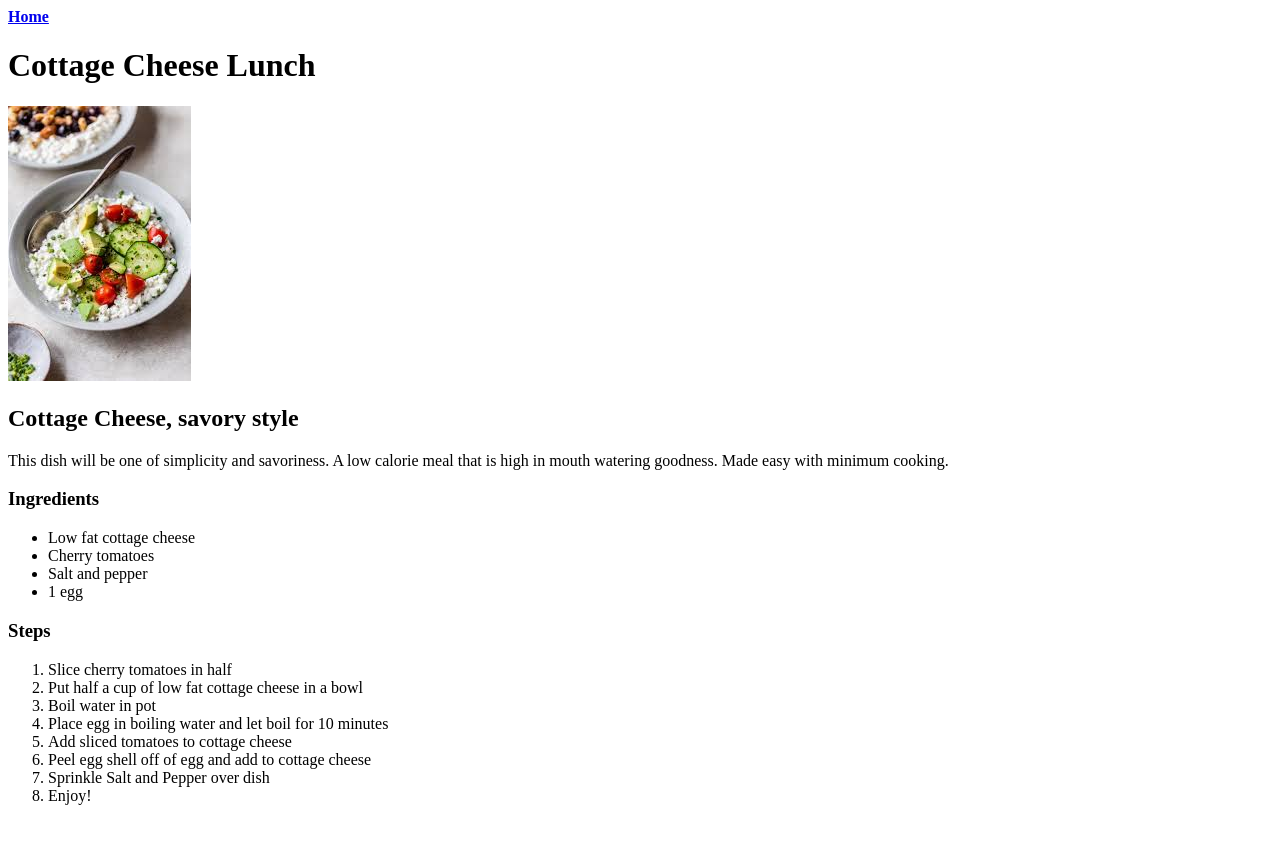
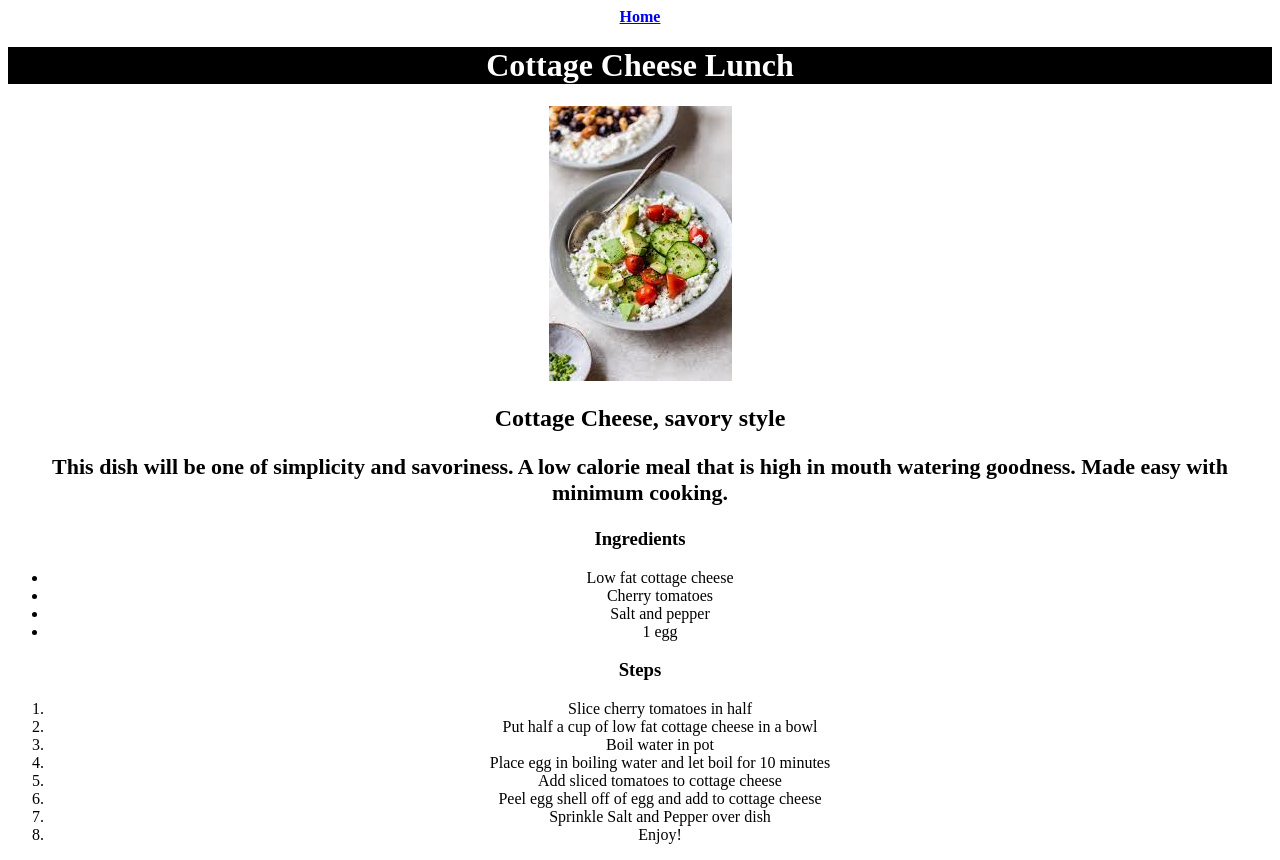
Before and after one commit to vick-q/odin-recipesProj, a plain HTML site: page recipes/CottageCheeseLunch.html in a window 1280 px wide. Before the commit the page ends 821 px from the top, so only its background shows below. Drawn offline with Linux system fonts and the light colour scheme.

Commit message:
adds stylesheet to recipe

```diff
--- a/recipes/CottageCheeseLunch.html
+++ b/recipes/CottageCheeseLunch.html
@@ -3,19 +3,20 @@
     <head>
         <meta charset="utf-8">
         <title>Cottage Cheese Lunch</title>
+        <link rel="stylesheet" href="style.css">
     </head>
 
     <body>
         <a href="../index.html"><strong>Home</strong></a>
 
-        <h1>
+        <h1 class="head">
             Cottage Cheese Lunch
         </h1>
 
         <img src="../images/CottageCheese.jpg" alt="A savory bowl of cottage cheese">
 
         <h2>Cottage Cheese, savory style</h2>
-            <p>
+            <p class="para">
                 This dish will be one of simplicity and savoriness. A low calorie meal
                 that is high in mouth watering goodness. Made easy with minimum cooking.
             </p>
--- /dev/null
+++ b/recipes/style.css
@@ -0,0 +1,13 @@
+body {
+    text-align: center;
+}
+
+.head {
+    background-color: black;
+    color: white;
+}
+
+.para {
+    font-weight:800;
+    font-size: 22px;
+}
```
Also changed, not shown: recipes/FamilySauce.html (+3 -2 lines), recipes/greenEggsAndHam.html (+3 -2 lines), recipes/peanutButternJelly.html (+3 -2 lines).
